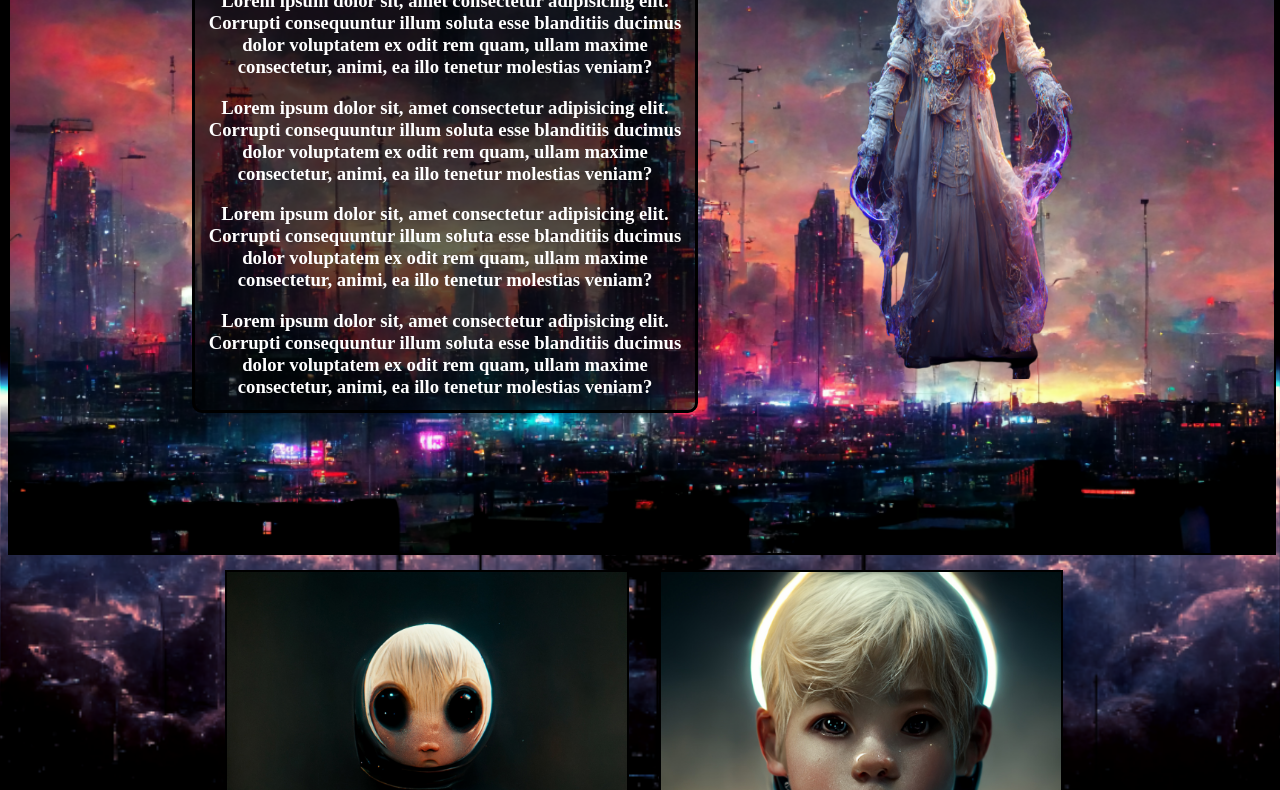
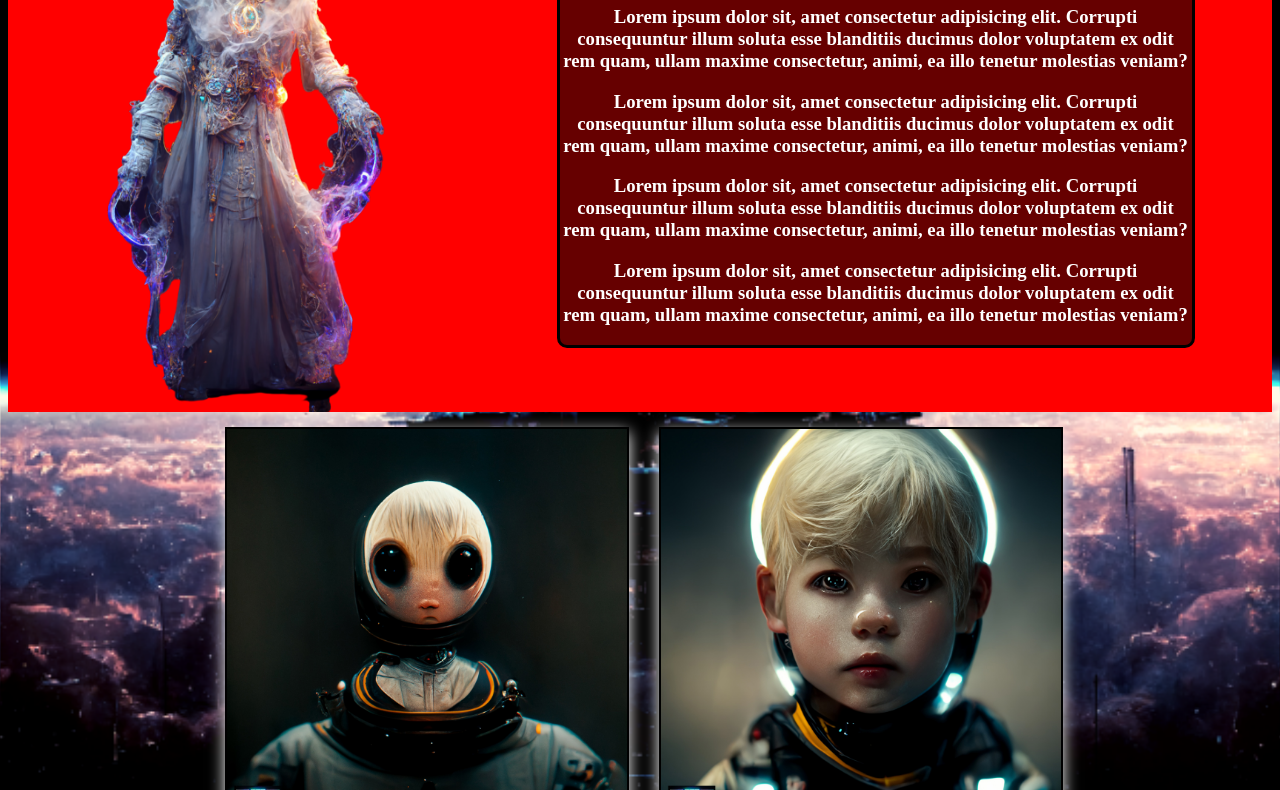
Before and after one commit to PeppeRubino/EL-U, a plain HTML site: page E-Light/characters.html in a window 1280 px wide. Shown: the part 213-1003 px from the top of the page. Drawn offline with Linux system fonts and the light colour scheme.

Commit message:
modifica pagina personaggi

```diff
--- a/E-Light/characters.html
+++ b/E-Light/characters.html
@@ -62,13 +62,15 @@
 
 
     <!--foto background top-->
-    <div id="photoMainTop">
-        <img src="img/bg/bgMainCharacters.png" width="100%" height="100%" alt="">
+    <div id="Main-1-container">
+
+     <div id="div-main-1">
+                <!--immagine png che sta sopra al background top-->
+            <div id="imagine-png">
+                <img src="img/characters/fantasma.png" id="png" alt="">
             </div>
-    <!--immagine png che sta sopra al background top-->
-        <div id="imaginePng">
-            <img src="img/characters/fantasma.png" width="100%" height="100%" alt="">
-        </div>
+
+
                 <!--introduzione-->
             <div id="Introduction">
                 <h1 id="titleIntroduction">Storico Personaggi</h1>
@@ -77,6 +79,9 @@
                 <h3>Lorem ipsum dolor sit, amet consectetur adipisicing elit. Corrupti consequuntur illum soluta esse blanditiis ducimus dolor voluptatem ex odit rem quam, ullam maxime consectetur, animi, ea illo tenetur molestias veniam?</h3>
                 <h3>Lorem ipsum dolor sit, amet consectetur adipisicing elit. Corrupti consequuntur illum soluta esse blanditiis ducimus dolor voluptatem ex odit rem quam, ullam maxime consectetur, animi, ea illo tenetur molestias veniam?</h3>
             </div>
+     </div>
+    </div>
+
 
 
     <!--foto secondarie-->
--- a/E-Light/css/characters.css
+++ b/E-Light/css/characters.css
@@ -117,33 +117,50 @@ body {
 
 /*foto background top*/
 
- #photoMainTop{
-    border: solid 2px rgb(0, 0, 0);
+ #Main-1-container{
+    background-color: red;
+    display: block;
+    background-repeat: no-repeat;
     width: 100%;
-    height: 700px;
-    bottom: 100px;
+    height: 50%;
+    margin-top: 0.5em;
+    }
 
- }
+    #div-main-1{
+     display: flex;
+     align-items: center;
+     justify-content: space-around;
+     width: 100%;
+     height: 40%;
+    }
 
- /*immagine png che sta sopra al background top*/
+    #imagine-png{
+     width: 25%;
+     height: 100%;
+     display: flex;
 
-#imaginePng{
-    position: absolute; top: 8%; left: 65%;
-    width: 20%;
-    height: 66%;
-}
+    }
+
+    #imagine-png img:nth-child(1){
+     width: 100%;
+     height: 100%;
+    }
+
+
+
+
 
 /*introduzione*/
 
 #Introduction{
     border: solid 3px rgb(0, 0, 0);
     border-radius: 10px;
-    width: 500px;
-    height: 500px;
+    width: 50%;
+    height: 50%;
     text-align: center;
     color: white;
-    position: absolute; top: 15%; left: 15%;
-    background-color: rgb(0, 0, 0, 0.6)
+    background-color: rgb(0, 0, 0, 0.6);
+
 }
 
 /*titolo introduzione*/
@@ -162,6 +179,7 @@ body {
     display: flex;
     flex-flow: wrap;
     justify-content: center;
+
 }
 
 /*gestione singola delle immagini secondarie*/
@@ -171,4 +189,11 @@ body {
     width: 400px;
     height: 400px;
     border: solid 2px rgb(0, 0, 0);
+    box-shadow: rgb(255, 255, 255) 0px 5px 15px;
 }
+.background2:hover{
+    width: 425px;
+    height: 425px;
+    transition: 1s;
+    cursor: pointer;
+}
--- a/E-Light/css/index.css
+++ b/E-Light/css/index.css
@@ -202,6 +202,7 @@ body{
     width: 90vh;
     height:80vh;
     border-radius: 5%;
+
 }
 
 #bg-slides img{
@@ -209,6 +210,7 @@ body{
     width: 90vh;
     height:80vh;
     border-radius: 5%;
+
 
 }
 
```
Lines whose indentation alone changed are shown as unchanged.
